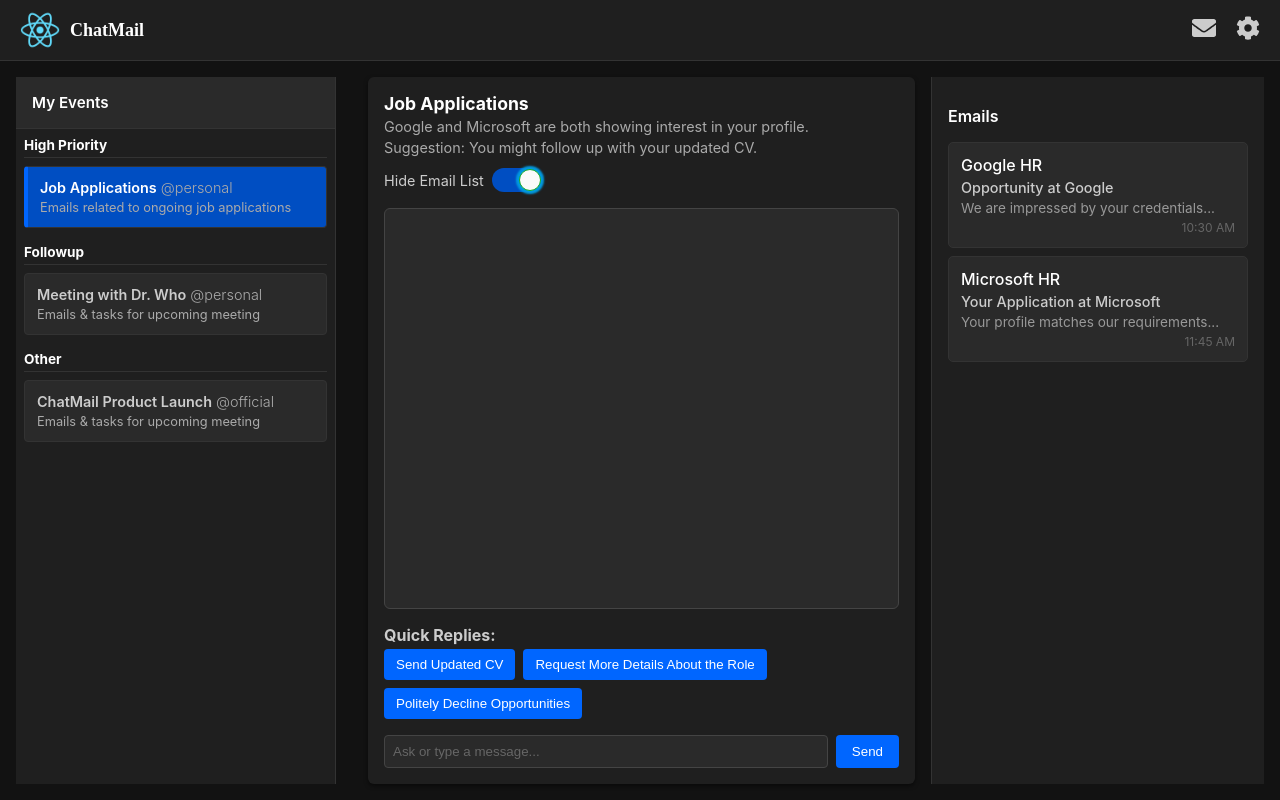
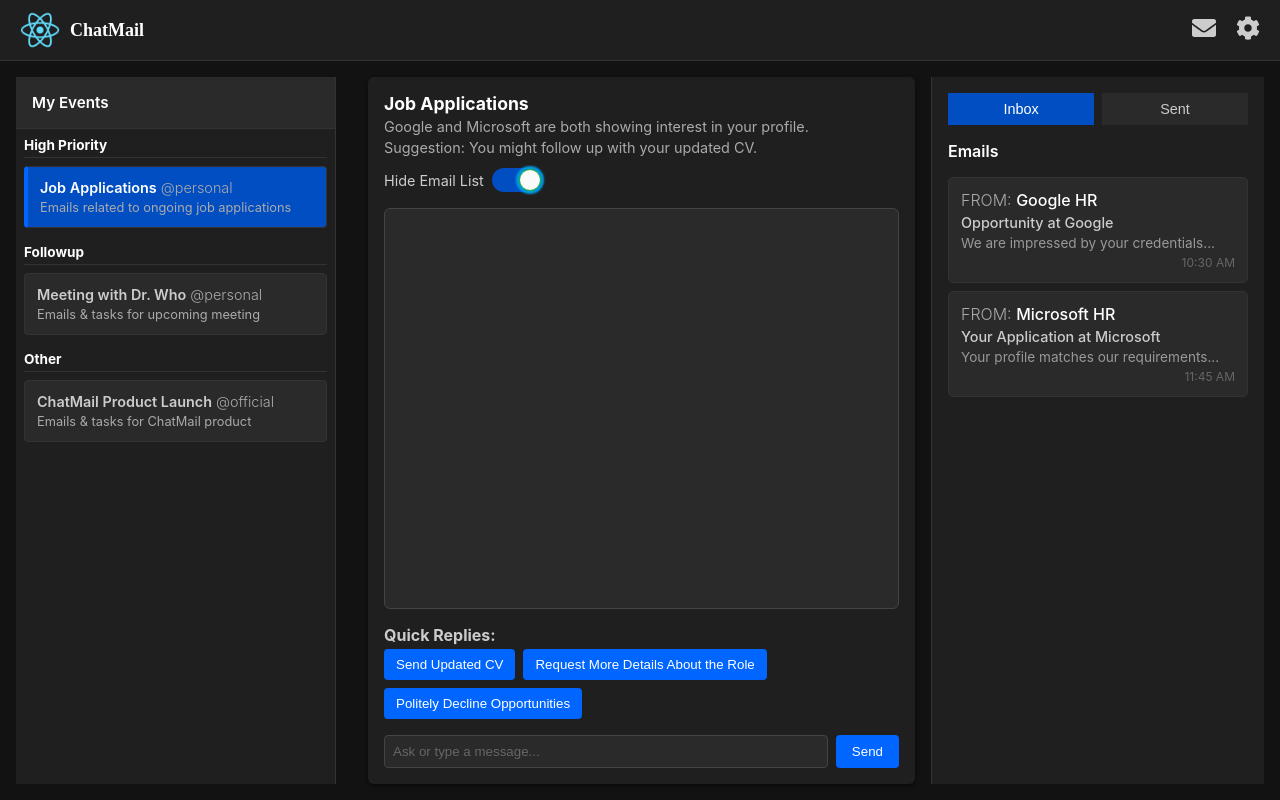
Before and after one commit to Henry8772/Chatmail, a React (Create React App) app in the folder chat-ui/: page / in a window 1280 px wide. Both pictures are taken after a click on the element 523 px from the left and 180 px from the top of the page. Built offline with nearby package versions, Linux system fonts and the light colour scheme.

Commit message:
switch inbox and sent

```diff
--- a/chat-ui/src/App.js
+++ b/chat-ui/src/App.js
@@ -18,6 +18,8 @@
       emails: [
         {
           id: 'e1',
+          type: 'inbox',
+          receiver: 'you',
           sender: 'Google HR',
           subject: 'Opportunity at Google',
           snippet: 'We are impressed by your credentials...',
@@ -26,6 +28,8 @@
         },
         {
           id: 'e2',
+          type: 'inbox',
+          receiver: 'you',
           sender: 'Microsoft HR',
           subject: 'Your Application at Microsoft',
           snippet: 'Your profile matches our requirements...',
@@ -44,6 +48,8 @@
       emails: [
         {
           id: 'e3',
+          type: 'inbox',
+          receiver: 'you',
           sender: 'Dr. Who',
           subject: 'Re: Meeting Details',
           snippet: 'Let’s schedule a conversation next Tuesday',
@@ -57,16 +63,28 @@
     {
       id: 'ev4',
       title: 'ChatMail Product Launch',
-      description: 'Emails & tasks for upcoming meeting',
+      description: 'Emails & tasks for ChatMail product',
       account: 'official',
       emails: [
         {
-          id: 'e3',
-          sender: 'Dr. Who',
-          subject: 'Re: Meeting Details',
-          snippet: 'Let’s schedule a conversation next Tuesday',
+          id: 'e4',
+          type: 'inbox',
+          receiver: 'you',
+          sender: 'Boss',
+          subject: 'We need to build a new feature',
+          snippet: 'We should build the fanciest email client ever',
           time: 'Yesterday',
-          category: 'Meetings',
+          category: 'Product',
+        },
+        {
+          id: 'e5',
+          type: 'sent',
+          receiver: 'Developer Team',
+          sender: 'you',
+          subject: 'We need to build a new feature',
+          snippet: 'We should build the fanciest email client ever',
+          time: 'Yesterday',
+          category: 'Product',
         },
       ],
       summary: 'Dr. Who is requesting a meeting next week to discuss your research.',
--- a/chat-ui/src/EmailList.css
+++ b/chat-ui/src/EmailList.css
@@ -11,6 +11,32 @@
   font-size: 1rem;
   color: #fff;
   font-weight: 600;
+}
+
+/* Folder switch styling */
+.folderSwitch {
+  display: flex;
+  margin-bottom: 1rem;
+}
+
+.folderButton {
+  flex: 1;
+  padding: 0.5rem;
+  background-color: #2a2a2a;
+  border: none;
+  cursor: pointer;
+  color: #ccc;
+  font-size: 0.9rem;
+  transition: background-color 0.2s;
+}
+
+.folderButton.active {
+  background-color: #004ec2;
+  color: #fff;
+}
+
+.folderButton:not(:last-child) {
+  margin-right: 0.5rem;
 }
 
 .emailListItems {
@@ -41,6 +67,11 @@
   color: #fff;
 }
 
+.emailPrefix {
+  color: #aaa;
+  font-weight: 300;
+}
+
 .emailDetails {
   display: flex;
   flex-direction: column;
--- a/chat-ui/src/EmailList.js
+++ b/chat-ui/src/EmailList.js
@@ -1,14 +1,40 @@
-import React from 'react';
+import React, { useState } from 'react';
 import './EmailList.css';
 
 const EmailList = ({ emails }) => {
+  const [activeFolder, setActiveFolder] = useState('inbox');
+
+  // Filter emails based on active folder ("inbox" or "sent")
+  const filteredEmails = emails.filter(email => email.type === activeFolder);
+
   return (
     <div className="emailList">
+      <div className="folderSwitch">
+        <button
+          className={`folderButton ${activeFolder === 'inbox' ? 'active' : ''}`}
+          onClick={() => setActiveFolder('inbox')}
+        >
+          Inbox
+        </button>
+        <button
+          className={`folderButton ${activeFolder === 'sent' ? 'active' : ''}`}
+          onClick={() => setActiveFolder('sent')}
+        >
+          Sent
+        </button>
+      </div>
       <h2>Emails</h2>
       <ul className="emailListItems">
-        {emails.map((email) => (
+        {filteredEmails.map((email) => (
           <li key={email.id} className="emailListItem">
-            <div className="emailSender">{email.sender}</div>
+            <div className="emailSender">
+              <span className="emailPrefix">
+                {activeFolder === 'inbox' ? 'FROM: ' : 'TO: '}
+              </span>
+              <span>
+                {activeFolder === 'inbox' ? email.sender : email.receiver}
+              </span>
+            </div>
             <div className="emailDetails">
               <span className="emailSubject">{email.subject}</span>
               <span className="emailSnippet">{email.snippet}</span>
```
